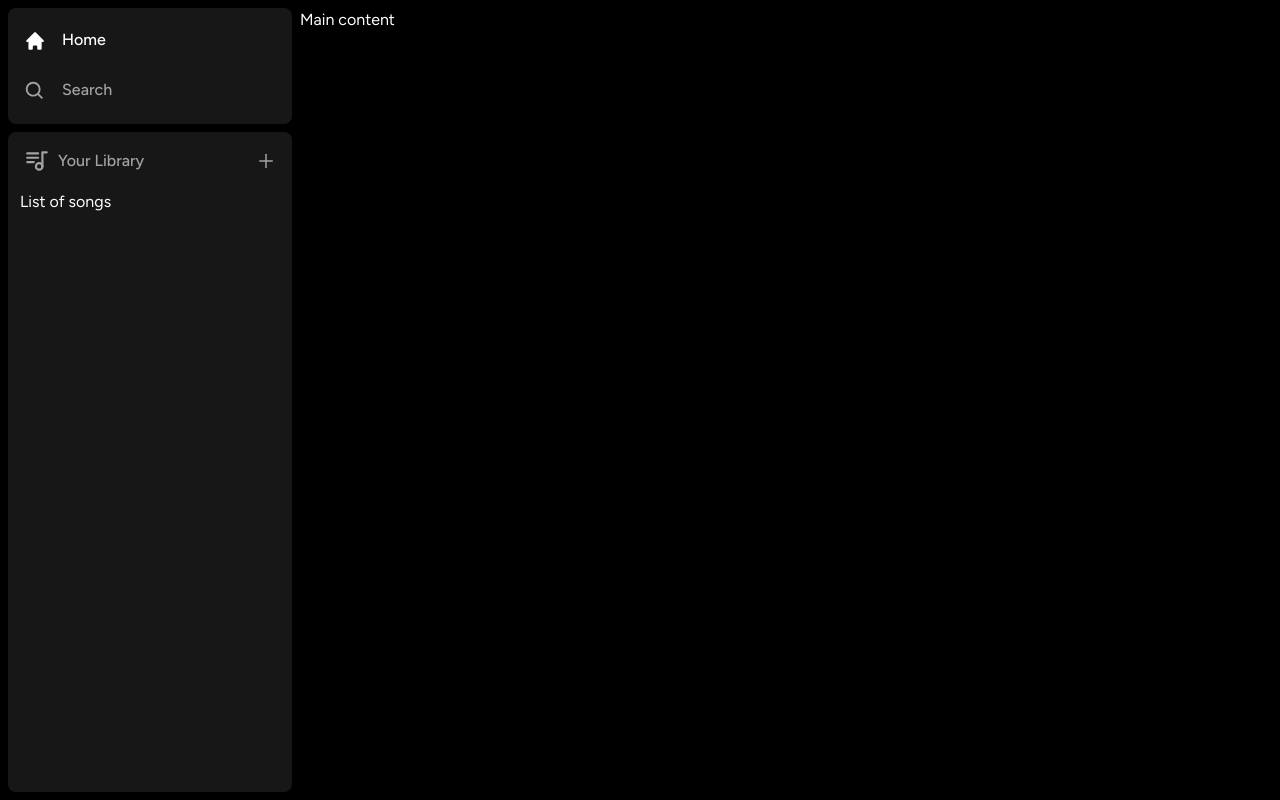
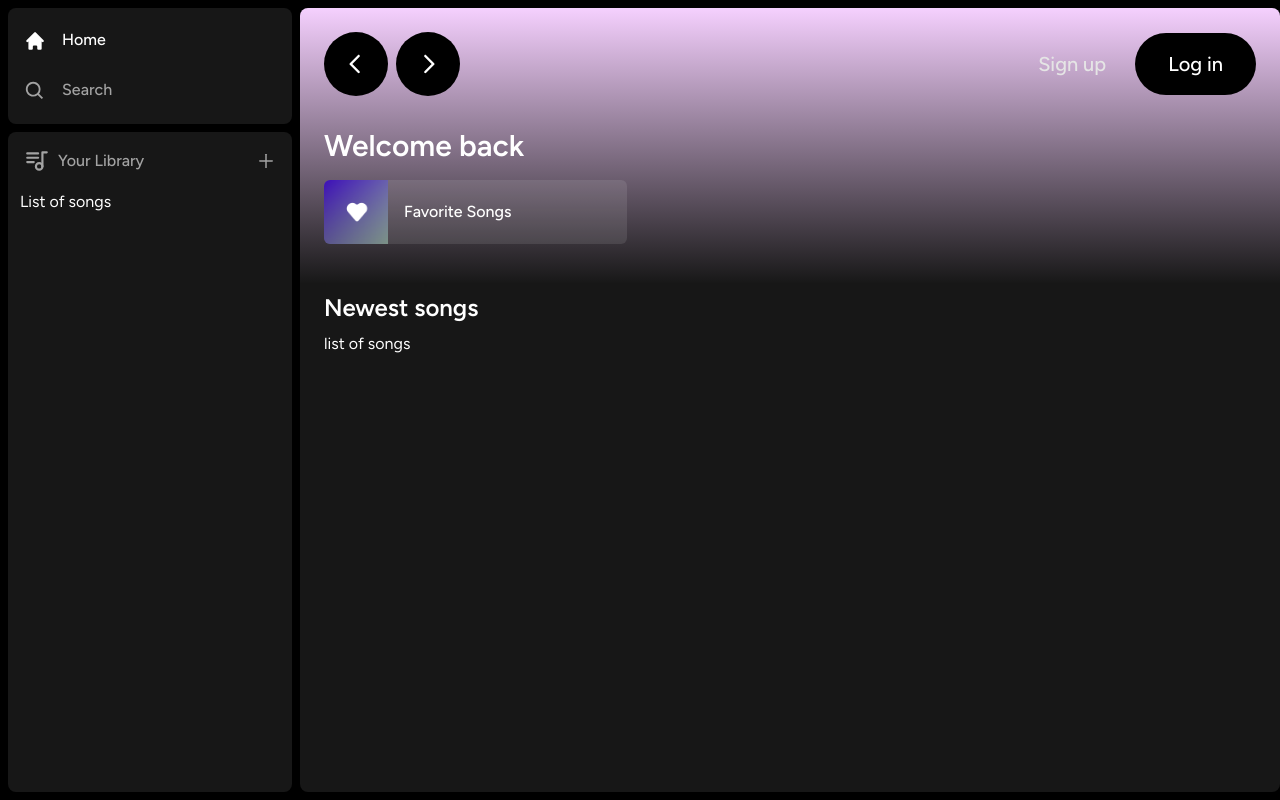
Before and after one commit to blaadrain/sakura, a Next.js app: page / in a window 1280 px wide. Built offline with nearby package versions, Linux system fonts and the light colour scheme.

Commit message:
feat: made basic layout

```diff
--- a/app/(site)/page.tsx
+++ b/app/(site)/page.tsx
@@ -1,3 +1,29 @@
+import Header from '@/components/Header';
+import ListItem from '@/components/ListItem';
+
 export default function Home() {
-  return <div>Main content</div>;
+  return (
+    <div className="bg-neutral-900 rounded-lg h-full w-full overflow-hidden overflow-y-auto">
+      <Header>
+        <div className="mb-4">
+          <h1 className="text-white text-3xl font-semibold">Welcome back</h1>
+          <div className="grid grid-cols-1 sm:grid-cols-2 xl:grid-cols-3 2xl:grid-cols-4 gap-3 mt-4">
+            <ListItem
+              img="/images/liked.png"
+              name="Favorite Songs"
+              href="liked"
+            />
+          </div>
+        </div>
+      </Header>
+      <div className="mt-2 mb-7 px-6">
+        <div className="flex justify-between items-center">
+          <h2 className="text-white text-2xl font-semibold mb-2">
+            Newest songs
+          </h2>
+        </div>
+        <div>list of songs</div>
+      </div>
+    </div>
+  );
 }
--- a/app/layout.tsx
+++ b/app/layout.tsx
@@ -6,7 +6,7 @@
 const figtree = Figtree({ subsets: ['latin'] });
 
 export const metadata: Metadata = {
-  title: 'Spotify Clone',
+  title: 'Sakura',
   description: 'Listen to music!',
 };
 
--- /dev/null
+++ b/components/Button.tsx
@@ -0,0 +1,28 @@
+import { forwardRef } from 'react';
+import { twMerge } from 'tailwind-merge';
+
+interface ButtonProps extends React.ButtonHTMLAttributes<HTMLButtonElement> {}
+
+// Forwarding attributes of <button> to component
+const Button = forwardRef<HTMLButtonElement, ButtonProps>(
+  ({ className, children, disabled, type = 'button', ...props }, ref) => {
+    return (
+      <button
+        type={type}
+        className={twMerge(
+          'w-full rounded-full text-xl text-neutral-900 font-bold bg-fuchsia-300 border border-transparent p-3 disabled:cursor-not-allowed disabled:opacity-50 hover:opacity-75 transition',
+          className
+        )}
+        disabled={disabled}
+        ref={ref}
+        {...props}
+      >
+        {children}
+      </button>
+    );
+  }
+);
+
+Button.displayName = 'Button';
+
+export default Button;
--- /dev/null
+++ b/components/Header.tsx
@@ -0,0 +1,90 @@
+'use client';
+
+import { useRouter } from 'next/navigation';
+import { twMerge } from 'tailwind-merge';
+import { RxCaretLeft, RxCaretRight } from 'react-icons/rx';
+import { HiHome } from 'react-icons/hi';
+import { BiSearch } from 'react-icons/bi';
+import Button from './Button';
+
+type HeaderProps = {
+  children: React.ReactNode;
+  className?: string;
+};
+
+const Header: React.FC<HeaderProps> = ({ children, className }) => {
+  const router = useRouter();
+
+  const handleLogOut = () => {
+    // handle logout later
+  };
+
+  return (
+    <div
+      className={twMerge(
+        'h-fit bg-gradient-to-b from-fuchsia-200 p-6',
+        className
+      )}
+    >
+      <div className="w-full mb-8 flex justify-between items-center">
+        <div className="hidden md:flex gap-x-2 items-center">
+          <button
+            onClick={() => router.back()}
+            className="rounded-full p-3 bg-black flex justify-center items-center hover:opacity-75 transition"
+          >
+            <RxCaretLeft
+              size={40}
+              className="text-white"
+            />
+          </button>
+          <button
+            onClick={() => router.forward()}
+            className="rounded-full p-3 bg-black flex justify-center items-center hover:opacity-75 transition"
+          >
+            <RxCaretRight
+              size={40}
+              className="text-white"
+            />
+          </button>
+        </div>
+        <div className="flex md:hidden gap-x-2 items-center">
+          <button className="rounded-full p-4 bg-black flex justify-center items-center hover:opacity-75 transition">
+            <HiHome
+              size={36}
+              className="text-white"
+            />
+          </button>
+          <button className="rounded-full p-4 bg-black flex justify-center items-center hover:opacity-75 transition">
+            <BiSearch
+              size={36}
+              className="text-white"
+            />
+          </button>
+        </div>
+        <div className="flex justify-between items-center gap-x-4">
+          <>
+            <div>
+              <Button
+                onClick={() => {}}
+                className="bg-transparent text-neutral-200 font-medium"
+              >
+                Sign up
+              </Button>
+            </div>
+            <div>
+              <Button
+                onClick={() => {}}
+                className="bg-black text-white px-8 py-4 font-medium"
+              >
+                Log in
+              </Button>
+            </div>
+          </>
+        </div>
+      </div>
+      {children}
+    </div>
+  );
+};
+
+export default Header;
--- a/components/Library.tsx
+++ b/components/Library.tsx
@@ -4,7 +4,7 @@
 import { AiOutlinePlus } from 'react-icons/ai';
 
 const Library = () => {
-  const onClick = () => {
+  const handleUpload = () => {
     // handle upload later
   };
 
@@ -19,7 +19,7 @@
           <p className="text-neutral-400 font-medium text-md">Your Library</p>
         </div>
         <AiOutlinePlus
-          onClick={onClick}
+          onClick={handleUpload}
           size={20}
           className="text-neutral-400 cursor-pointer hover:text-white transition"
         />
--- /dev/null
+++ b/components/ListItem.tsx
@@ -0,0 +1,45 @@
+'use client';
+
+import Image from 'next/image';
+import { useRouter } from 'next/navigation';
+import { FaPlay } from 'react-icons/fa';
+
+type ListItemProps = {
+  img: string;
+  name: string;
+  href: string;
+};
+
+const ListItem: React.FC<ListItemProps> = ({ img, name, href }) => {
+  const router = useRouter();
+
+  const onClick = () => {
+    // Add authentication before push
+    router.push(href);
+  };
+
+  return (
+    <button
+      onClick={onClick}
+      className="relative group flex items-center rounded-md overflow-hidden gap-x-4 bg-neutral-100/10 hover:bg-neutral-100/20 transition pr-4"
+    >
+      <div className="relative min-h-[64px] min-w-[64px]">
+        <Image
+          className="object-cover"
+          fill
+          src={img}
+          alt="Image"
+        />
+      </div>
+      <p className="font-medium truncate py-5">{name}</p>
+      <div className="absolute transition xl:opacity-0 rounded-full flex justify-center items-center p-3 bg-black drop-shadow-md right-5 hover:opacity-75 xl:group-hover:opacity-100 xl:hover:scale-110">
+        <FaPlay
+          size={22}
+          className="ml-[3px]"
+        />
+      </div>
+    </button>
+  );
+};
+
+export default ListItem;
```
Also changed, not shown: public/images/liked.png (added), 1 other file (tests, documents, lock files or other folders).
